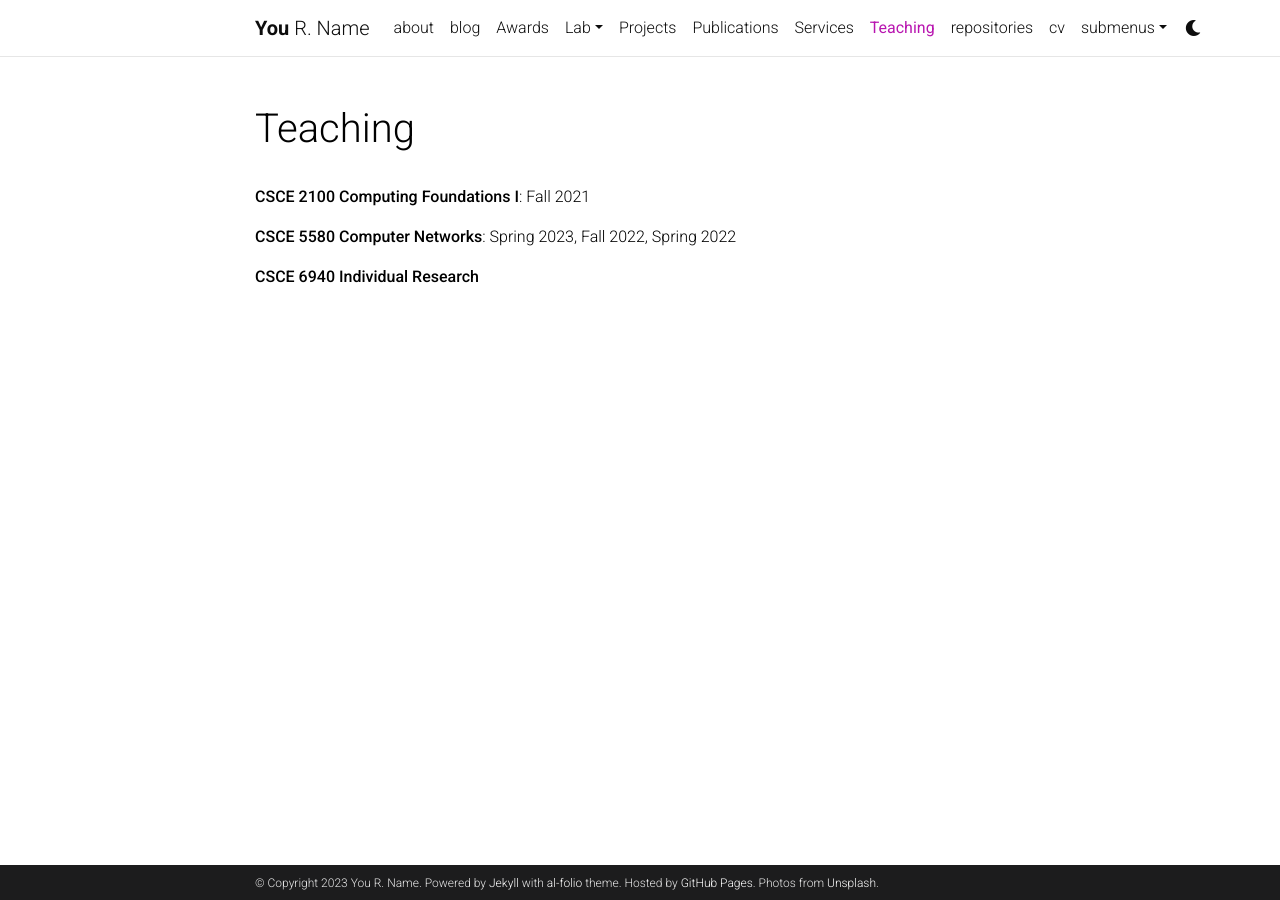
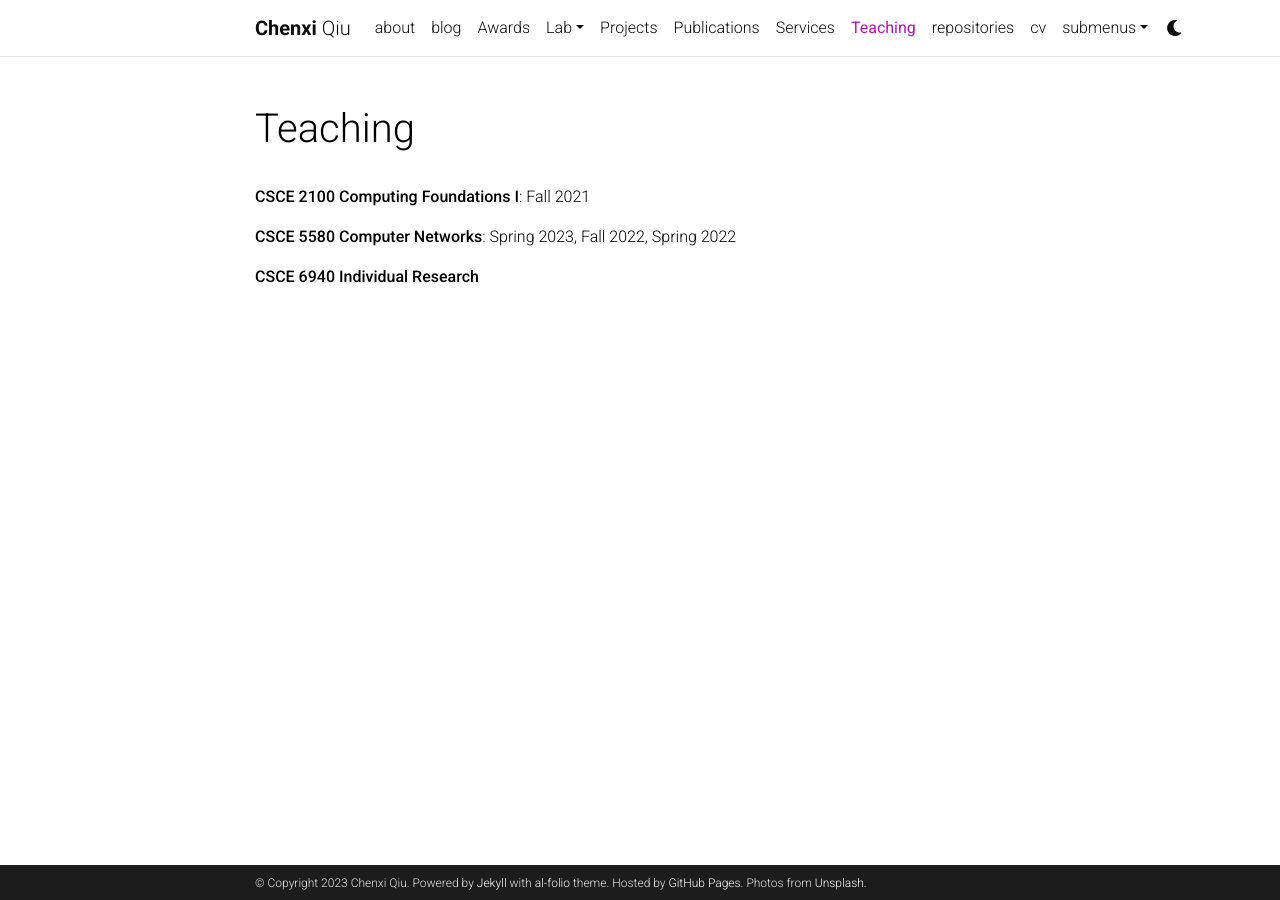
Before and after one commit to chenxiunt/chenxiunt.github.io, a Jekyll site: the page built from _pages/teaching.md, in a window 1280 px wide. Built offline with Jekyll 4.4.1, drawn with Linux system fonts in a browser that asks for light colours; comment, search, counter and statistics services are not loaded; a style sheet for code colours, icons or effects is not loaded.

Commit message:
Update _config.yml

```diff
--- a/_config.yml
+++ b/_config.yml
@@ -3,23 +3,19 @@
 # -----------------------------------------------------------------------------
 
 title: blank # the website title (if blank, full name will be used instead)
-first_name: You
-middle_name: R.
-last_name: Name
-email: you@example.com
+first_name: Chenxi
+middle_name:
+last_name: Qiu
+email: chenxi.qiu@unt.edu
 description: > # the ">" symbol means to ignore newlines until "footer_text:"
   A simple, whitespace theme for academics. Based on [*folio](https://github.com/bogoli/-folio) design.
 footer_text: >
-  Powered by <a href="https://jekyllrb.com/" target="_blank">Jekyll</a> with <a href="https://github.com/alshedivat/al-folio">al-folio</a> theme.
+  Powered by <a href="http://jekyllrb.com/" target="_blank">Jekyll</a> with <a href="https://github.com/alshedivat/al-folio">al-folio</a> theme.
   Hosted by <a href="https://pages.github.com/" target="_blank">GitHub Pages</a>.
   Photos from <a href="https://unsplash.com" target="_blank">Unsplash</a>.
-keywords: jekyll, jekyll-theme, academic-website, portfolio-website  # add your own keywords or leave empty
-
-lang: en # the language of your site (for example: en, fr, cn, ru, etc.)
-icon: ⚛️  # the emoji used as the favicon (alternatively, provide image name in /assets/img/)
-
-url: chenxiunt.github.io # the base hostname & protocol for your site
-baseurl: # the subpath of your site, e.g. /blog/
+icon: 🌵 # the emoji used as the favicon
+url:  # the base hostname & protocol for your site
+baseurl:  # the subpath of your site, e.g. /blog/
 last_updated: false # set to true if you want to display last updated in the footer
 impressum_path:  # set to path to include impressum link in the footer, use the same path as permalink in a page, helps to conform with EU GDPR
 
```
